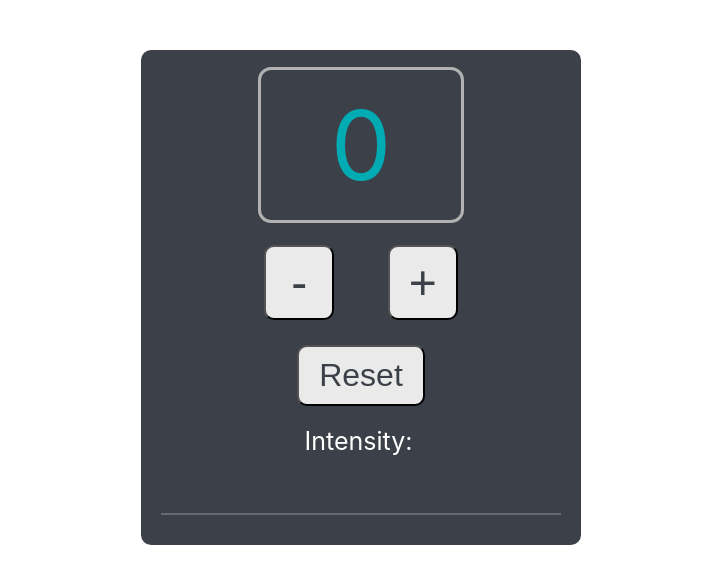
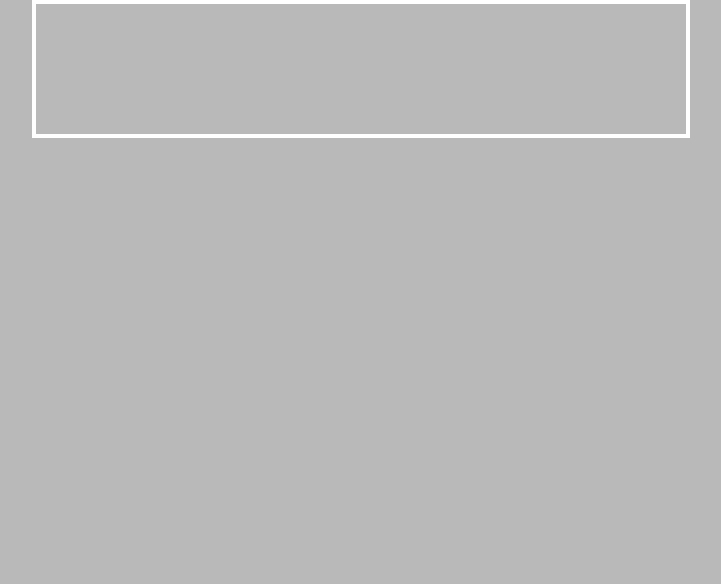
Before and after one commit to akinevans/med-counter, a React (Create React App) app: page / in a window 1280 px wide. Shown: the top 584 px of the page, without its empty margins (279-1000 px from the left). Built offline with nearby package versions, Linux system fonts and the light colour scheme.

Commit message:
Reset App.js and update styling

```diff
--- a/src/App.css
+++ b/src/App.css
@@ -1,28 +1,29 @@
 .App {
   display: flex;
   flex-direction: column;
-  justify-content: center;
+  justify-content: flex-start;
   align-items: center;
-  width: 400px;
-  height: fit-content;
-  margin: 50px auto;
-  padding: 20px;
-  background-color: #3c4048;
-  border-radius: 10px;
+  width: 100%;
+  height: 100vh;
+  background-color: rgb(185, 185, 185);
 }
 
-.quantity-btn-wrapper {
-  display: flex;
-  flex-direction: row;
-  justify-content: space-evenly;
-  align-items: center;
-  width: 75%;
-  height: auto;
-  margin: 25px auto;
+.app-inner-wrapper {
+  width: 90%;
+  max-width: 600px;
+  height: 10%;
+  margin: 4px 25px;
+  padding: 25px;
+  overflow-y: scroll;
+  outline: 4px solid white;
 
-  /* outline: 2px solid rgb(201, 73, 73); */
+  /* hide scrollbar but allow scrolling */
+  -ms-overflow-style: none; /* for Internet Explorer, Edge */
+  scrollbar-width: none; /* for Firefox */
+  overflow-y: scroll;
 }
 
-.reset-btn-container {
-  display: flex;
+/* hide scroll bar for Chrome, Safari, and Opera */
+.app-inner-wrapper::-webkit-scrollbar {
+  display: none;
 }
--- a/src/App.js
+++ b/src/App.js
@@ -2,7 +2,6 @@ import "./App.css";
 import { useState, useEffect } from "react";
 import CountDisplay from "./components/CountDisplay/CountDisplay";
 import Button from "./components/Button/Button";
-import SymptomTracker from "./components/SymptomTracker/SymptomTracker";
 
 // redux imports
 import { useDispatch, useSelector } from "react-redux";
@@ -16,75 +15,9 @@ import { checkCurrentCount } from "./utilityFunctions/utilityFunctions";
 //! Known Bugs - When app first starts, incremented numbers concatenate. I believe its type is changing to string somehow. Clear cache for this site and try to replicate the issue
 
 function App() {
-  const stateCount = useSelector((state) => state.count);
-  const stateList = useSelector((state) => state.intensityData);
-
-  const [currentCount, setCurrentCount] = useState(0);
-
-  const dispatch = useDispatch();
-
-  console.log(stateCount);
-
-  const getCount = () => {
-    // console.log(stateCount.count);
-    return stateCount.count > 0 ? stateCount.count : 0;
-  };
-
-  // on page load check what counts value is. If 0 return 0
-  useEffect(() => {
-    if (stateCount.length === 0) {
-      setCurrentCount(0);
-    } else {
-      setCurrentCount(stateCount.count);
-    }
-  }, [stateCount, stateCount.count]);
-
   return (
     <div className='App'>
-      <CountDisplay count={getCount()} />
-      <div className='quantity-btn-wrapper'>
-        <Button
-          operation='-'
-          btnOnClick={() => {
-            dispatch(
-              updateCount({
-                newCount: checkCurrentCount(currentCount, "decrement"),
-              })
-            );
-          }}
-        />
-        <Button
-          operation='+'
-          btnOnClick={() => {
-            dispatch(
-              updateCount({
-                newCount: checkCurrentCount(currentCount, "increment"),
-              })
-            );
-          }}
-        />
-      </div>
-      <div className='reset-btn-container'>
-        <Button
-          className='reset-btn'
-          operation='Reset'
-          btnOnClick={() => {
-            dispatch(
-              resetCount({
-                clear: 0,
-              })
-            );
-          }}
-        />
-      </div>
-      <SymptomTracker />
-
-      {/* {stateList.map((data) => (
-        <SymptomTracker
-          intensity={data.intensityData}
-          symptoms={data.symptoms}
-        />
-      ))} */}
+      <div className='app-inner-wrapper'></div>
     </div>
   );
 }
--- a/src/components/SymptomTracker/SymptomTracker.js
+++ b/src/components/SymptomTracker/SymptomTracker.js
@@ -1,3 +1,7 @@
+//! This component is no longer in use
+//! This component is no longer in use
+//! This component is no longer in use
+
 import React from "react";
 import { useState } from "react";
 import "../SymptomTracker/SymptomTracker.css";
```
